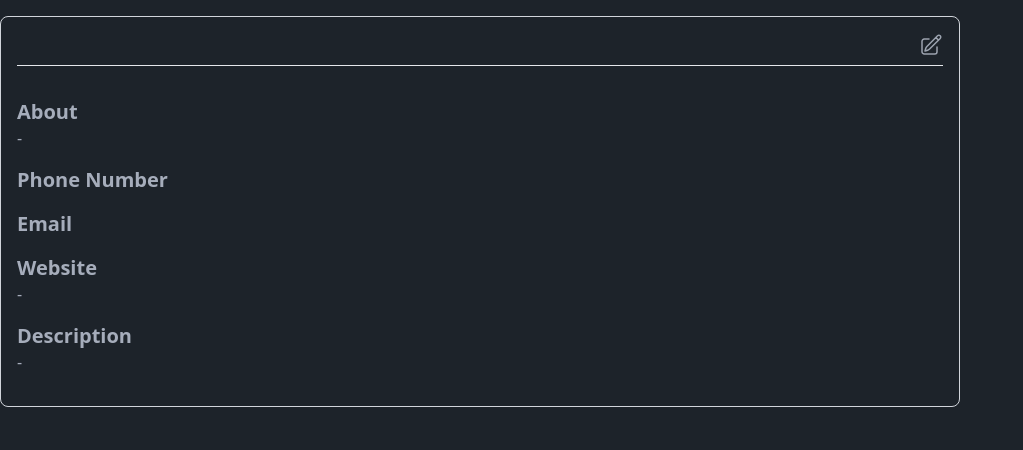
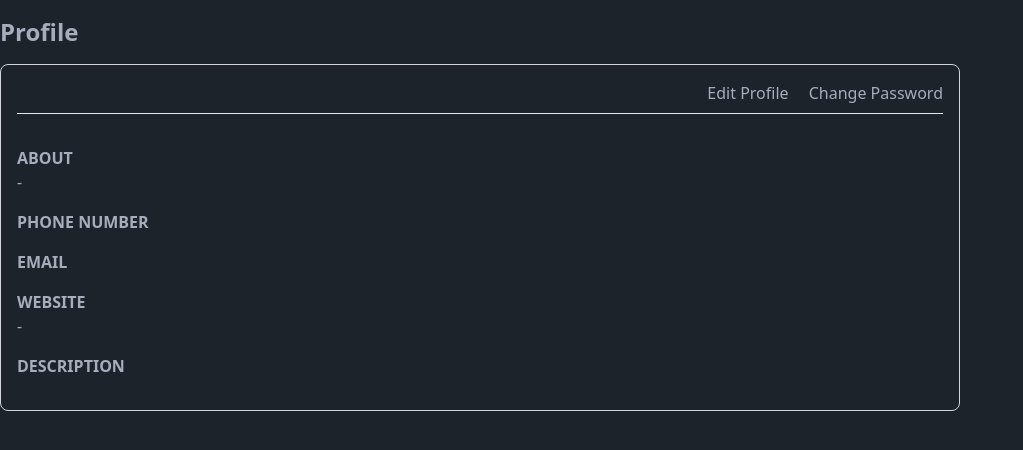
Before and after one commit to ReadVerseRPL/ReadVerse, a Flask app: template readverse/templates/pages/profile/index.html in a window 1280 px wide. Shown: the part 80-530 px from the top of the page, without its empty margins (0-1023 px from the left). Run offline with Flask 3, Linux system fonts and the light colour scheme; the template is opened without the code that fills it, so the values that code supplies are empty; style sheets or scripts are compiled from the project's sources; some libraries are stand-ins or nearby versions.

Commit message:
link to edit profile

```diff
--- a/readverse/templates/pages/profile/index.html
+++ b/readverse/templates/pages/profile/index.html
@@ -1,29 +1,29 @@
 {% extends 'base.html' %}
 
 {% block content %}
+<h1 class="text-2xl font-bold pb-4">Profile</h1>
 <div class="w-3/4">
     <div class="story-card p-4 rounded-lg border border-gray-300">
         <div class="flex justify-between items-center pb-2">
             <p class="text-2xl font-bold">{{ user.username }}</p>
-            <a href="{{ url_for('profile.edit_profile') }}" class="text-gray-400 hover:text-gray-300">
-                  <svg xmlns="http://www.w3.org/2000/svg" fill="none" viewBox="0 0 24 24" stroke-width="1.5" stroke="currentColor" class="w-6 h-6">
-                    <path stroke-linecap="round" stroke-linejoin="round" d="M16.862 4.487l1.687-1.688a1.875 1.875 0 112.652 2.652L10.582 16.07a4.5 4.5 0 01-1.897 1.13L6 18l.8-2.685a4.5 4.5 0 011.13-1.897l8.932-8.931zm0 0L19.5 7.125M18 14v4.75A2.25 2.25 0 0115.75 21H5.25A2.25 2.25 0 013 18.75V8.25A2.25 2.25 0 015.25 6H10" />
-                  </svg>
-            </a>
+            <div>
+                <a href="{{ url_for('profile.edit_profile') }}" class="mr-4 hover:underline hover:text-gray-300">Edit Profile</a>
+                <a href="{{ url_for('profile.change_password') }}" class="hover:underline hover:text-gray-300">Change Password</a>
+            </div>
         </div>
 
         <hr>
         <div class="py-4">
-            <p class="text-xl pt-4 font-bold">About</p>
+            <p class="pt-4 font-bold">ABOUT</p>
             <p class="break-all overflow-wrap-anywhere">{{ user.about | default('-', true) }}</p>
-            <p class="text-xl pt-4 font-bold">Phone Number</p>
+            <p class="pt-4 font-bold">PHONE NUMBER</p>
             <p class="break-all overflow-wrap-anywhere">{{ user.phone_number }}</p>
-            <p class="text-xl pt-4 font-bold">Email</p>
+            <p class="pt-4 font-bold">EMAIL</p>
             <p class="break-all overflow-wrap-anywhere">{{ user.email }}</p>
-            <p class="text-xl pt-4 font-bold">Website</p>
+            <p class="pt-4 font-bold">WEBSITE</p>
             <p class="break-all overflow-wrap-anywhere">{{ user.website | default('-', true) }}</p>
-            <p class="text-xl pt-4 font-bold">Description</p>
-            <article id="description">{{ user.description | default('-', true) }}</article>
+            <p class="pt-4 font-bold">DESCRIPTION</p>
+            <article class="prose" id="description"></article>
         </div>
     </div>
 </div>
@@ -34,7 +34,7 @@
     <div class="grid grid-cols-1 gap-4">
         {% for story in stories %}
             <div class="py-2 ">
-                <a href="{{ url_for('story.read_story', story_id=story.id) }}" class="story-title text-l font-semibold hover:text-gray-300 hover:underline">{{ story.title }}</a>
+                <a href="{{ url_for('story.read_story', story_id=story.id) }}" class="story-title text-l font-semibold hover:text-gray-300 underline">{{ story.title }}</a>
                 <p class="story-description text-gray-600">{{ story.description }}</p>
             </div>
         {% endfor %}
@@ -43,9 +43,10 @@
 {% endif %}
 
 <script defer>
-    const desc = {{ user.description | tojson }}
-    if (desc !== '') {
-        document.querySelector("#description").innerHTML = DOMPurify.sanitize(marked.parse(desc));
-    }
+    const content = {{ user.description | tojson }}
+    document.querySelector("#description").innerHTML = DOMPurify.sanitize(
+      marked.parse(content)
+    );
+
 </script>
 {% endblock %}
```
